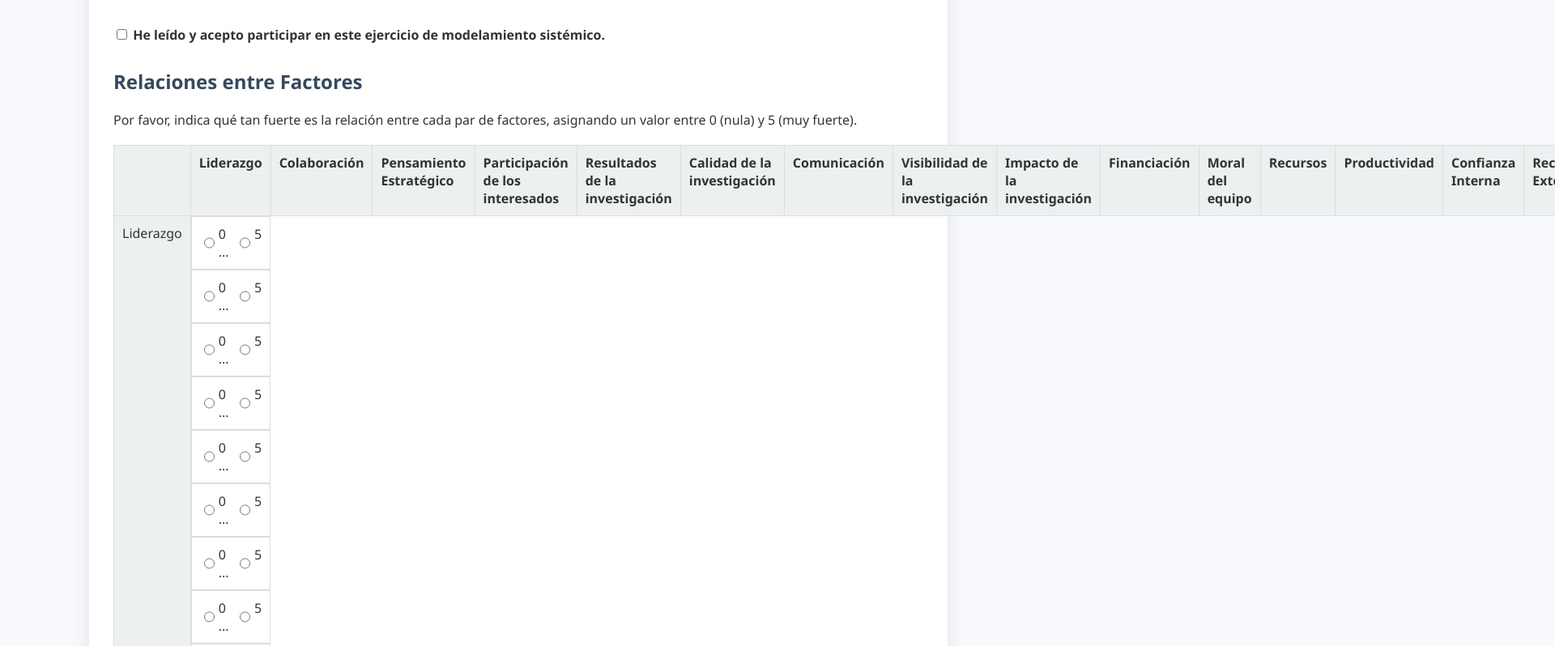
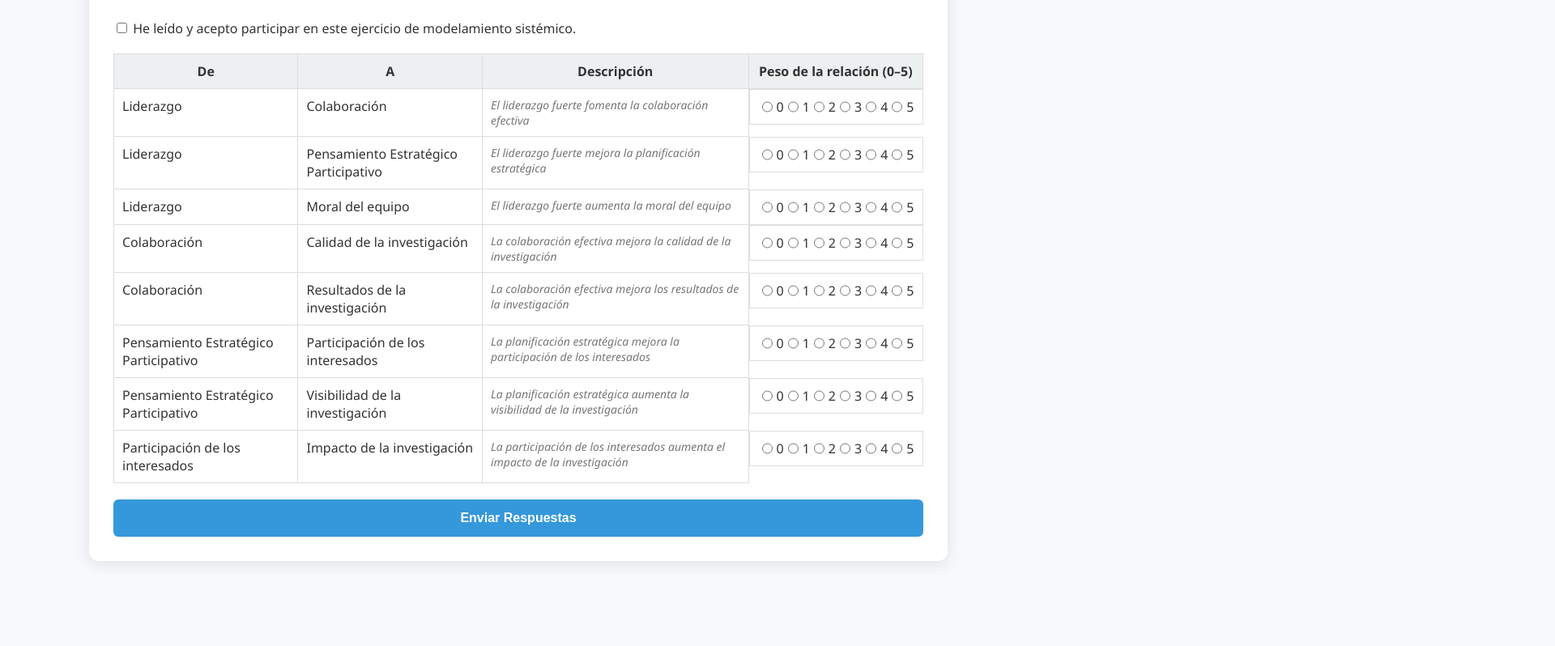
Before and after one commit to japarravalencia/impactoinvestigacion, a plain HTML site: page index.html in a window 1280 px wide. Shown: the part 356-1154 px from the top of the page at 81% size, 1920 px wide, since content can reach past the window. After the commit the page ends 1069 px from the top, so only its background shows below. Drawn offline with Linux system fonts and the light colour scheme.

Commit message:
Update index.html

```diff
--- a/index.html
+++ b/index.html
@@ -2,15 +2,15 @@
 <html lang="es">
 <head>
     <meta charset="UTF-8">
-    <title>Formulario Matricial - Modelamiento Sistémico</title>
+    <title>Matriz de Relaciones - Impacto de la Investigación</title>
     <meta name="viewport" content="width=device-width, initial-scale=1.0">
     <style>
         body {
             font-family: 'Segoe UI', Tahoma, Geneva, Verdana, sans-serif;
             background-color: #f7f9fc;
             color: #333;
-            margin: 0;
-            padding: 20px;
+            margin: 20px;
+            padding: 0;
         }
 
         .container {
@@ -27,12 +27,46 @@
             color: #2c3e50;
         }
 
-        h2 {
-            color: #34495e;
-            margin-top: 30px;
+        p.description {
+            text-align: center;
+            font-size: 16px;
+            color: #555;
+            margin-bottom: 30px;
         }
 
-        label {
+        table {
+            width: 100%;
+            border-collapse: collapse;
+            margin-top: 20px;
+        }
+
+        th, td {
+            padding: 10px;
+            border: 1px solid #ddd;
+            vertical-align: top;
+        }
+
+        th {
+            background-color: #ecf0f1;
+            font-weight: bold;
+        }
+
+        .description-cell {
+            font-style: italic;
+            color: #777;
+            font-size: 14px;
+        }
+
+        .rating {
+            display: flex;
+            justify-content: space-around;
+        }
+
+        .rating input[type="radio"] {
+            margin: 0 5px;
+        }
+
+        label.nombre {
             font-weight: bold;
         }
 
@@ -43,44 +77,6 @@
             margin-bottom: 15px;
             border-radius: 6px;
             border: 1px solid #ccc;
-        }
-
-        table {
-            width: 100%;
-            border-collapse: collapse;
-            margin-top: 20px;
-            overflow-x: auto;
-        }
-
-        th, td {
-            padding: 10px;
-            text-align: left;
-            vertical-align: top;
-            border: 1px solid #ddd;
-        }
-
-        th {
-            background-color: #ecf0f1;
-            position: sticky;
-            top: 0;
-            z-index: 1;
-        }
-
-        td:first-child,
-        th:first-child {
-            position: sticky;
-            left: 0;
-            background-color: #ecf0f1;
-            z-index: 0;
-        }
-
-        .intensidad {
-            display: flex;
-            justify-content: space-around;
-        }
-
-        .intensidad input[type="radio"] {
-            margin: 0 5px;
         }
 
         .consentimiento {
@@ -118,13 +114,13 @@
 <div class="container">
 
     <!-- Introducción -->
-    <h1>Ejercicio de Modelamiento Participativo</h1>
-    <p>El objetivo de este ejercicio es identificar y valorar las relaciones entre los distintos elementos que influyen en la estructura sistémica del grupo de investigación, con el fin de comprender cómo estos interactúan para producir la dinámica del impacto de la investigación.</p>
+    <h1>Evaluación de Relaciones Sistémicas</h1>
+    <p class="description">Este ejercicio busca identificar y valorar el peso de las relaciones entre los distintos factores que influyen en el impacto de la investigación, con base en las hipótesis sistémicas del modelo HyDyn.</p>
 
     <!-- Datos personales -->
-    <form id="formularioMatrizCompleta">
+    <form id="formularioRelaciones">
 
-        <label for="nombre">Nombre y Apellido:</label>
+        <label class="nombre" for="nombre">Nombre y Apellido:</label>
         <input type="text" id="nombre" name="nombre" required>
 
         <label for="fecha">Fecha:</label>
@@ -136,53 +132,142 @@
             <label for="consentimiento">He leído y acepto participar en este ejercicio de modelamiento sistémico.</label>
         </div>
 
-        <!-- Matriz de relaciones -->
-        <h2>Relaciones entre Factores</h2>
-        <p>Por favor, indica qué tan fuerte es la relación entre cada par de factores, asignando un valor entre 0 (nula) y 5 (muy fuerte).</p>
-
+        <!-- Tabla de relaciones -->
         <table>
             <thead>
                 <tr>
-                    <th></th>
-                    <th>Liderazgo</th>
-                    <th>Colaboración</th>
-                    <th>Pensamiento Estratégico</th>
-                    <th>Participación de los interesados</th>
-                    <th>Resultados de la investigación</th>
-                    <th>Calidad de la investigación</th>
-                    <th>Comunicación</th>
-                    <th>Visibilidad de la investigación</th>
-                    <th>Impacto de la investigación</th>
-                    <th>Financiación</th>
-                    <th>Moral del equipo</th>
-                    <th>Recursos</th>
-                    <th>Productividad</th>
-                    <th>Confianza Interna</th>
-                    <th>Reconocimiento Externo</th>
+                    <th>De</th>
+                    <th>A</th>
+                    <th>Descripción</th>
+                    <th>Peso de la relación (0–5)</th>
                 </tr>
             </thead>
             <tbody>
-                <!-- Fila: Liderazgo -->
-                <tr>
-                    <td>Liderazgo</td>
-                    <td class="intensidad"><input type="radio" name="Liderazgo_Liderazgo" value="0">0 ... <input type="radio" name="Liderazgo_Liderazgo" value="5">5</td>
-                    <td class="intensidad"><input type="radio" name="Liderazgo_Colaboración" value="0">0 ... <input type="radio" name="Liderazgo_Colaboración" value="5">5</td>
-                    <td class="intensidad"><input type="radio" name="Liderazgo_PensamientoEstrategico" value="0">0 ... <input type="radio" name="Liderazgo_PensamientoEstrategico" value="5">5</td>
-                    <td class="intensidad"><input type="radio" name="Liderazgo_ParticipacionInteresados" value="0">0 ... <input type="radio" name="Liderazgo_ParticipacionInteresados" value="5">5</td>
-                    <td class="intensidad"><input type="radio" name="Liderazgo_ResultadosInvestigacion" value="0">0 ... <input type="radio" name="Liderazgo_ResultadosInvestigacion" value="5">5</td>
-                    <td class="intensidad"><input type="radio" name="Liderazgo_CalidadInvestigacion" value="0">0 ... <input type="radio" name="Liderazgo_CalidadInvestigacion" value="5">5</td>
-                    <td class="intensidad"><input type="radio" name="Liderazgo_Comunicación" value="0">0 ... <input type="radio" name="Liderazgo_Comunicación" value="5">5</td>
-                    <td class="intensidad"><input type="radio" name="Liderazgo_VisibilidadInvestigacion" value="0">0 ... <input type="radio" name="Liderazgo_VisibilidadInvestigacion" value="5">5</td>
-                    <td class="intensidad"><input type="radio" name="Liderazgo_ImpactoInvestigacion" value="0">0 ... <input type="radio" name="Liderazgo_ImpactoInvestigacion" value="5">5</td>
-                    <td class="intensidad"><input type="radio" name="Liderazgo_Financiación" value="0">0 ... <input type="radio" name="Liderazgo_Financiación" value="5">5</td>
-                    <td class="intensidad"><input type="radio" name="Liderazgo_MoralEquipo" value="0">0 ... <input type="radio" name="Liderazgo_MoralEquipo" value="5">5</td>
-                    <td class="intensidad"><input type="radio" name="Liderazgo_Recursos" value="0">0 ... <input type="radio" name="Liderazgo_Recursos" value="5">5</td>
-                    <td class="intensidad"><input type="radio" name="Liderazgo_Productividad" value="0">0 ... <input type="radio" name="Liderazgo_Productividad" value="5">5</td>
-                    <td class="intensidad"><input type="radio" name="Liderazgo_ConfianzaInterna" value="0">0 ... <input type="radio" name="Liderazgo_ConfianzaInterna" value="5">5</td>
-                    <td class="intensidad"><input type="radio" name="Liderazgo_ReconocimientoExterno" value="0">0 ... <input type="radio" name="Liderazgo_ReconocimientoExterno" value="5">5</td>
-                </tr>
 
-                <!-- Puedes seguir añadiendo filas similares para todos los factores -->
+<!-- Cada fila representa una relación from -> to -->
+<!-- Se usa el nombre de la relación como ID único -->
+
+<!-- RELACIÓN 1 -->
+<tr>
+    <td>Liderazgo</td>
+    <td>Colaboración</td>
+    <td class="description-cell">El liderazgo fuerte fomenta la colaboración efectiva</td>
+    <td class="rating">
+        <input type="radio" name="Liderazgo_Colaboración" value="0">0
+        <input type="radio" name="Liderazgo_Colaboración" value="1">1
+        <input type="radio" name="Liderazgo_Colaboración" value="2">2
+        <input type="radio" name="Liderazgo_Colaboración" value="3">3
+        <input type="radio" name="Liderazgo_Colaboración" value="4">4
+        <input type="radio" name="Liderazgo_Colaboración" value="5">5
+    </td>
+</tr>
+
+<!-- RELACIÓN 2 -->
+<tr>
+    <td>Liderazgo</td>
+    <td>Pensamiento Estratégico Participativo</td>
+    <td class="description-cell">El liderazgo fuerte mejora la planificación estratégica</td>
+    <td class="rating">
+        <input type="radio" name="Liderazgo_PensamientoEstrategico" value="0">0
+        <input type="radio" name="Liderazgo_PensamientoEstrategico" value="1">1
+        <input type="radio" name="Liderazgo_PensamientoEstrategico" value="2">2
+        <input type="radio" name="Liderazgo_PensamientoEstrategico" value="3">3
+        <input type="radio" name="Liderazgo_PensamientoEstrategico" value="4">4
+        <input type="radio" name="Liderazgo_PensamientoEstrategico" value="5">5
+    </td>
+</tr>
+
+<!-- RELACIÓN 3 -->
+<tr>
+    <td>Liderazgo</td>
+    <td>Moral del equipo</td>
+    <td class="description-cell">El liderazgo fuerte aumenta la moral del equipo</td>
+    <td class="rating">
+        <input type="radio" name="Liderazgo_MoralEquipo" value="0">0
+        <input type="radio" name="Liderazgo_MoralEquipo" value="1">1
+        <input type="radio" name="Liderazgo_MoralEquipo" value="2">2
+        <input type="radio" name="Liderazgo_MoralEquipo" value="3">3
+        <input type="radio" name="Liderazgo_MoralEquipo" value="4">4
+        <input type="radio" name="Liderazgo_MoralEquipo" value="5">5
+    </td>
+</tr>
+
+<!-- RELACIÓN 4 -->
+<tr>
+    <td>Colaboración</td>
+    <td>Calidad de la investigación</td>
+    <td class="description-cell">La colaboración efectiva mejora la calidad de la investigación</td>
+    <td class="rating">
+        <input type="radio" name="Colaboración_CalidadInvestigacion" value="0">0
+        <input type="radio" name="Colaboración_CalidadInvestigacion" value="1">1
+        <input type="radio" name="Colaboración_CalidadInvestigacion" value="2">2
+        <input type="radio" name="Colaboración_CalidadInvestigacion" value="3">3
+        <input type="radio" name="Colaboración_CalidadInvestigacion" value="4">4
+        <input type="radio" name="Colaboración_CalidadInvestigacion" value="5">5
+    </td>
+</tr>
+
+<!-- RELACIÓN 5 -->
+<tr>
+    <td>Colaboración</td>
+    <td>Resultados de la investigación</td>
+    <td class="description-cell">La colaboración efectiva mejora los resultados de la investigación</td>
+    <td class="rating">
+        <input type="radio" name="Colaboración_ResultadosInvestigacion" value="0">0
+        <input type="radio" name="Colaboración_ResultadosInvestigacion" value="1">1
+        <input type="radio" name="Colaboración_ResultadosInvestigacion" value="2">2
+        <input type="radio" name="Colaboración_ResultadosInvestigacion" value="3">3
+        <input type="radio" name="Colaboración_ResultadosInvestigacion" value="4">4
+        <input type="radio" name="Colaboración_ResultadosInvestigacion" value="5">5
+    </td>
+</tr>
+
+<!-- RELACIÓN 6 -->
+<tr>
+    <td>Pensamiento Estratégico Participativo</td>
+    <td>Participación de los interesados</td>
+    <td class="description-cell">La planificación estratégica mejora la participación de los interesados</td>
+    <td class="rating">
+        <input type="radio" name="PensamientoEstrategico_ParticipacionInteresados" value="0">0
+        <input type="radio" name="PensamientoEstrategico_ParticipacionInteresados" value="1">1
+        <input type="radio" name="PensamientoEstrategico_ParticipacionInteresados" value="2">2
+        <input type="radio" name="PensamientoEstrategico_ParticipacionInteresados" value="3">3
+        <input type="radio" name="PensamientoEstrategico_ParticipacionInteresados" value="4">4
+        <input type="radio" name="PensamientoEstrategico_ParticipacionInteresados" value="5">5
+    </td>
+</tr>
+
+<!-- RELACIÓN 7 -->
+<tr>
+    <td>Pensamiento Estratégico Participativo</td>
+    <td>Visibilidad de la investigación</td>
+    <td class="description-cell">La planificación estratégica aumenta la visibilidad de la investigación</td>
+    <td class="rating">
+        <input type="radio" name="PensamientoEstrategico_VisibilidadInvestigacion" value="0">0
+        <input type="radio" name="PensamientoEstrategico_VisibilidadInvestigacion" value="1">1
+        <input type="radio" name="PensamientoEstrategico_VisibilidadInvestigacion" value="2">2
+        <input type="radio" name="PensamientoEstrategico_VisibilidadInvestigacion" value="3">3
+        <input type="radio" name="PensamientoEstrategico_VisibilidadInvestigacion" value="4">4
+        <input type="radio" name="PensamientoEstrategico_VisibilidadInvestigacion" value="5">5
+    </td>
+</tr>
+
+<!-- RELACIÓN 8 -->
+<tr>
+    <td>Participación de los interesados</td>
+    <td>Impacto de la investigación</td>
+    <td class="description-cell">La participación de los interesados aumenta el impacto de la investigación</td>
+    <td class="rating">
+        <input type="radio" name="ParticipacionInteresados_ImpactoInvestigacion" value="0">0
+        <input type="radio" name="ParticipacionInteresados_ImpactoInvestigacion" value="1">1
+        <input type="radio" name="ParticipacionInteresados_ImpactoInvestigacion" value="2">2
+        <input type="radio" name="ParticipacionInteresados_ImpactoInvestigacion" value="3">3
+        <input type="radio" name="ParticipacionInteresados_ImpactoInvestigacion" value="4">4
+        <input type="radio" name="ParticipacionInteresados_ImpactoInvestigacion" value="5">5
+    </td>
+</tr>
+
+<!-- Aquí puedes seguir añadiendo todas las demás relaciones -->
 
             </tbody>
         </table>
@@ -193,7 +278,7 @@
 </div>
 
 <script>
-    document.getElementById('formularioMatrizCompleta').addEventListener('submit', function(e) {
+    document.getElementById('formularioRelaciones').addEventListener('submit', function(e) {
         e.preventDefault();
 
         const nombre = document.getElementById('nombre').value;
@@ -204,7 +289,7 @@
             return;
         }
 
-        // Aquí puedes recopilar todas las respuestas
+        // Recopilar respuestas
         const respuestas = {};
         const radios = document.querySelectorAll('input[type="radio"]:checked');
         radios.forEach(radio => {
```
